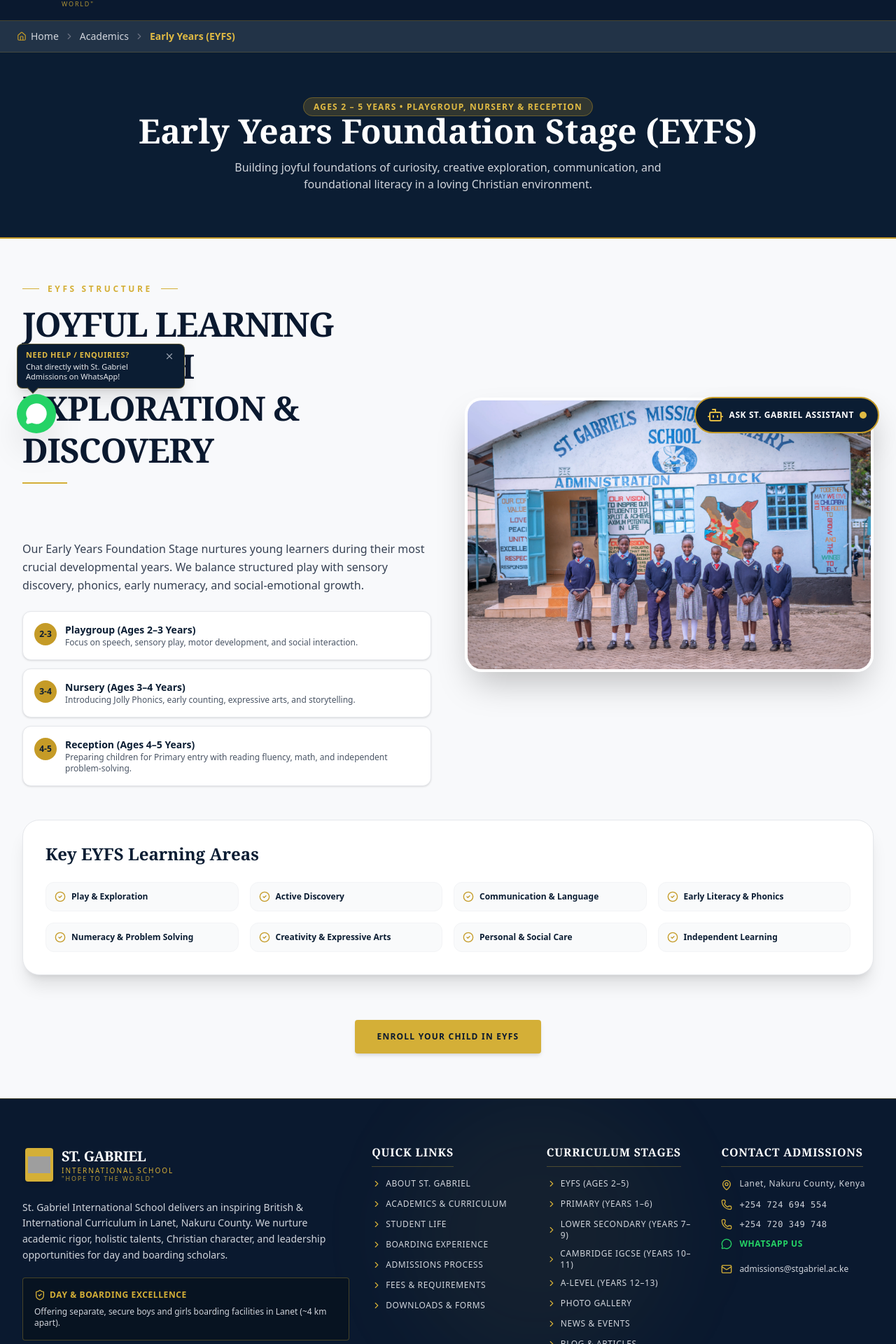
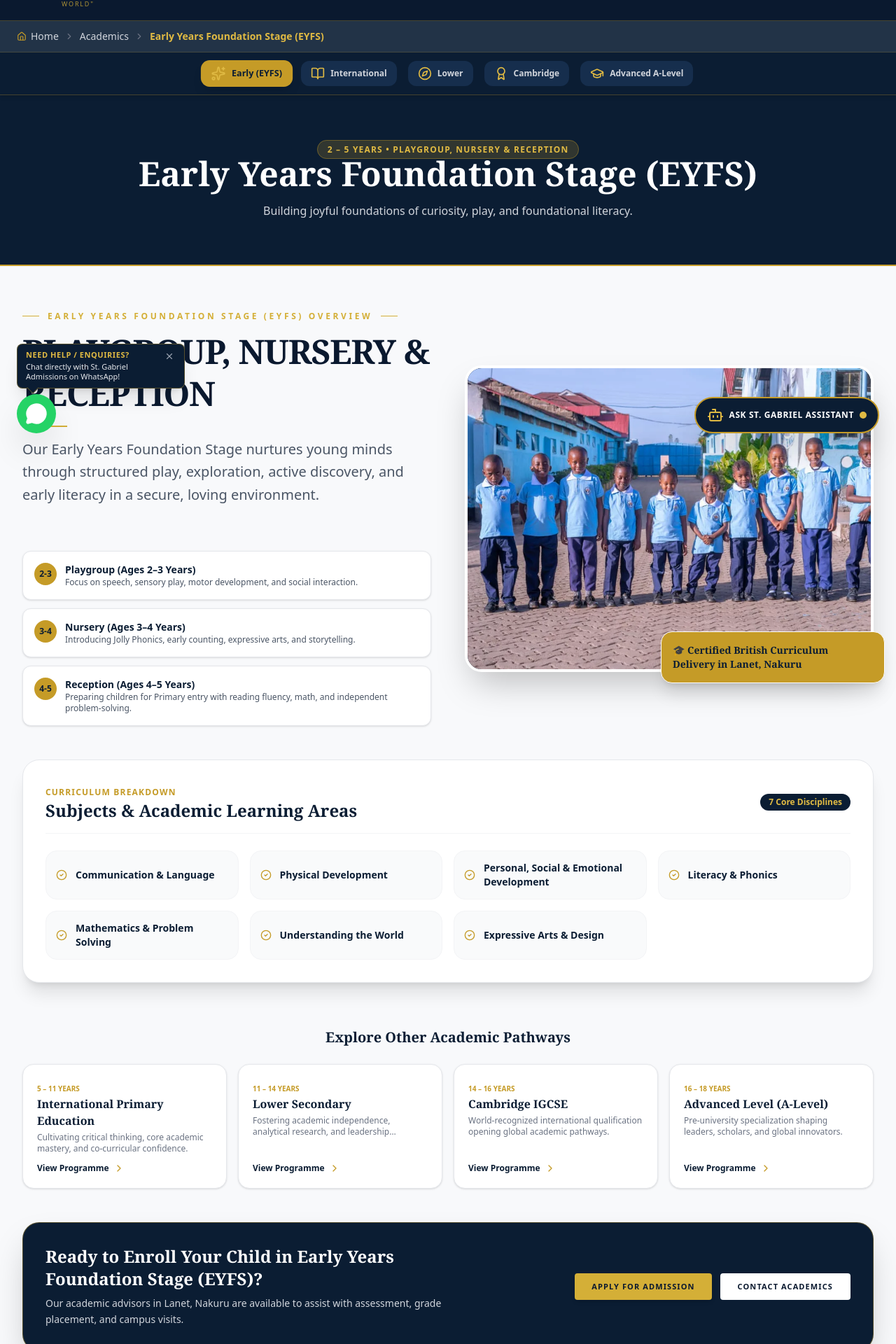
Before and after one commit to stechflare-ship-it/stgabrielinternational, a React (Vite) app: page /academics/eyfs in a window 1280 px wide. Shown: the part 157-2077 px from the top of the page at 70% size. Built offline with nearby package versions, Linux system fonts and the light colour scheme; grey boxes are pictures that could not be loaded.

Commit message:
Fix academics stage routing for early years, primary, lower secondary, IGCSE and A-Level

```diff
--- a/src/App.jsx
+++ b/src/App.jsx
@@ -90,10 +90,15 @@ function App(){
               <Route path='/about' element={<About />}/>
               <Route path='/academics' element={<Academics />}/>
               <Route path='/academics/eyfs' element={<EYFS />}/>
+              <Route path='/academics/early-years' element={<EYFS />}/>
               <Route path='/academics/primary' element={<Primary />}/>
               <Route path='/academics/lower-secondary' element={<LowerSecondary />}/>
+              <Route path='/academics/junior-secondary' element={<LowerSecondary />}/>
               <Route path='/academics/igcse' element={<IGCSE />}/>
+              <Route path='/academics/cambridge' element={<IGCSE />}/>
+              <Route path='/academics/senior-secondary' element={<IGCSE />}/>
               <Route path='/academics/a-level' element={<ALevel />}/>
+              <Route path='/academics/alevel' element={<ALevel />}/>
               <Route path='/student-life' element={<StudentLife />}/>
               <Route path='/boarding' element={<Boarding />}/>
               <Route path='/admissions' element={<Admissions />}/>
--- a/src/pages/EYFSPage.tsx
+++ b/src/pages/EYFSPage.tsx
@@ -1,57 +1,122 @@
 import React from 'react';
+import { useParams, useLocation, Link } from 'react-router-dom';
 import { SEOMetadata } from '../components/SEOMetadata';
 import { Breadcrumbs } from '../components/Breadcrumbs';
 import { SectionHeading } from '../components/SectionHeading';
 import { Button } from '../components/Button';
-import { Sparkles, CheckCircle2, Heart, BookOpen, Compass } from 'lucide-react';
+import { Sparkles, CheckCircle2, BookOpen, Compass, Award, GraduationCap, ChevronRight, ArrowRight } from 'lucide-react';
+import { CURRICULUM_STAGES } from '../data/schoolData';
 import academicExplore from '../assets/images/academics/academicexplore.webp';
 
 export const EYFSPage: React.FC = () => {
+  const { stageId } = useParams<{ stageId?: string }>();
+  const location = useLocation();
+
+  // Determine current stage key based on param or path
+  const currentPath = location.pathname.toLowerCase();
+  let activeKey = stageId?.toLowerCase() || 'eyfs';
+
+  if (currentPath.includes('primary')) {
+    activeKey = 'primary';
+  } else if (currentPath.includes('lower-secondary') || currentPath.includes('junior')) {
+    activeKey = 'lower-secondary';
+  } else if (currentPath.includes('igcse') || currentPath.includes('cambridge') || currentPath.includes('senior')) {
+    activeKey = 'igcse';
+  } else if (currentPath.includes('a-level') || currentPath.includes('alevel')) {
+    activeKey = 'a-level';
+  } else if (currentPath.includes('eyfs') || currentPath.includes('early')) {
+    activeKey = 'eyfs';
+  }
+
+  const stageData = CURRICULUM_STAGES.find((s) => s.key === activeKey) || CURRICULUM_STAGES[0];
+
+  const getStageIcon = (key: string) => {
+    switch (key) {
+      case 'eyfs':
+        return <Sparkles className="w-5 h-5 text-[#E0BA43]" />;
+      case 'primary':
+        return <BookOpen className="w-5 h-5 text-[#E0BA43]" />;
+      case 'lower-secondary':
+        return <Compass className="w-5 h-5 text-[#E0BA43]" />;
+      case 'igcse':
+        return <Award className="w-5 h-5 text-[#E0BA43]" />;
+      case 'a-level':
+        return <GraduationCap className="w-5 h-5 text-[#E0BA43]" />;
+      default:
+        return <BookOpen className="w-5 h-5 text-[#E0BA43]" />;
+    }
+  };
+
   return (
     <div className="w-full bg-[#F8F9FB] min-h-screen">
       <SEOMetadata
-        title="Early Years Foundation Stage (EYFS) | St. Gabriel Nakuru"
-        description="Early Years Foundation Stage (EYFS) at St. Gabriel International School, Lanet, Nakuru. Playgroup (2-3 yrs), Nursery (3-4 yrs), Reception (4-5 yrs)."
-        canonicalPath="/academics/eyfs"
+        title={`${stageData.title} | St. Gabriel International School Nakuru`}
+        description={`${stageData.title} (${stageData.years}, ${stageData.ageRange}) at St. Gabriel International School, Lanet, Nakuru. ${stageData.subtitle}`}
+        canonicalPath={stageData.path}
         breadcrumbs={[
           { name: 'Academics', path: '/academics' },
-          { name: 'EYFS', path: '/academics/eyfs' }
+          { name: stageData.title, path: stageData.path }
         ]}
       />
 
       <Breadcrumbs
         items={[
           { label: 'Academics', path: '/academics' },
-          { label: 'Early Years (EYFS)', path: '/academics/eyfs' }
+          { label: stageData.title, path: stageData.path }
         ]}
       />
 
-      <section className="bg-[#0B1D33] text-white py-16 px-4 sm:px-6 lg:px-8 border-b-2 border-[#C59B27]">
+      {/* Top Academic Stage Switcher Tabs */}
+      <div className="bg-[#0B1D33] border-b border-[#C59B27]/30 py-3 px-4 overflow-x-auto shadow-md sticky top-0 z-30">
+        <div className="max-w-7xl mx-auto flex items-center justify-start md:justify-center gap-2 sm:gap-4 min-w-max">
+          {CURRICULUM_STAGES.map((s) => {
+            const isActive = s.key === stageData.key;
+            return (
+              <Link
+                key={s.key}
+                to={s.path}
+                className={`flex items-center gap-2 px-3.5 py-2 rounded-xl text-xs font-bold transition-all ${
+                  isActive
+                    ? 'bg-[#C59B27] text-[#0B1D33] shadow-lg scale-105'
+                    : 'bg-[#162E4D] text-gray-300 hover:text-white hover:bg-[#1f3f68]'
+                }`}
+              >
+                {getStageIcon(s.key)}
+                <span>{s.title.split(' ')[0]} {s.key === 'eyfs' ? '(EYFS)' : s.key === 'a-level' ? 'A-Level' : ''}</span>
+              </Link>
+            );
+          })}
+        </div>
+      </div>
+
+      {/* Hero Header */}
+      <section className="bg-[#0B1D33] text-white py-12 sm:py-16 px-4 sm:px-6 lg:px-8 border-b-2 border-[#C59B27]">
         <div className="max-w-7xl mx-auto text-center space-y-4">
           <span className="px-3.5 py-1 rounded-full bg-[#C59B27]/20 text-[#E0BA43] text-xs font-bold uppercase tracking-widest border border-[#C59B27]/40">
-            Ages 2 – 5 Years • Playgroup, Nursery & Reception
+            {stageData.ageRange} • {stageData.years}
           </span>
           <h1 className="font-serif text-3xl sm:text-5xl font-extrabold text-white">
-            Early Years Foundation Stage (EYFS)
+            {stageData.title}
           </h1>
-          <p className="max-w-2xl mx-auto text-gray-300 text-sm sm:text-base">
-            Building joyful foundations of curiosity, creative exploration, communication, and foundational literacy in a loving Christian environment.
+          <p className="max-w-2xl mx-auto text-gray-300 text-sm sm:text-base leading-relaxed">
+            {stageData.subtitle}
           </p>
         </div>
       </section>
 
-      <section className="py-16 max-w-7xl mx-auto px-4 sm:px-6 lg:px-8 space-y-12">
+      {/* Stage Content Body */}
+      <section className="py-12 sm:py-16 max-w-7xl mx-auto px-4 sm:px-6 lg:px-8 space-y-12">
         <div className="grid grid-cols-1 lg:grid-cols-2 gap-12 items-center">
           <div className="space-y-6">
             <SectionHeading
-              badge="EYFS Structure"
-              title="Joyful Learning Through Exploration & Discovery"
+              badge={`${stageData.title} Overview`}
+              title={stageData.years}
+              subtitle={stageData.overview}
               align="left"
             />
-            <p className="text-gray-700 text-sm sm:text-base leading-relaxed">
-              Our Early Years Foundation Stage nurtures young learners during their most crucial developmental years. We balance structured play with sensory discovery, phonics, early numeracy, and social-emotional growth.
-            </p>
 
+            {/* EYFS Specific Sub-stages or General Key Highlights */}
+            {stageData.key === 'eyfs' ? (
               <div className="space-y-3">
                 <div className="p-4 rounded-xl bg-white border border-gray-200 shadow-sm flex items-start gap-3">
                   <span className="w-8 h-8 rounded-full bg-[#C59B27] text-[#0B1D33] font-bold text-xs flex items-center justify-center flex-shrink-0">
@@ -83,48 +148,108 @@ export const EYFSPage: React.FC = () => {
                   </div>
                 </div>
               </div>
+            ) : (
+              <div className="space-y-3">
+                <h4 className="font-bold text-sm text-[#0B1D33] uppercase tracking-wider">Programme Highlights:</h4>
+                <div className="grid grid-cols-1 gap-2.5">
+                  {stageData.highlights.map((highlight, idx) => (
+                    <div key={idx} className="p-3.5 rounded-xl bg-white border border-gray-200 shadow-sm flex items-start gap-3">
+                      <CheckCircle2 className="w-5 h-5 text-[#C59B27] flex-shrink-0 mt-0.5" />
+                      <span className="text-xs sm:text-sm text-gray-800 font-medium">{highlight}</span>
+                    </div>
+                  ))}
+                </div>
+              </div>
+            )}
           </div>
 
           <div className="relative">
+            <div className="rounded-3xl overflow-hidden border-4 border-white shadow-2xl bg-[#0B1D33] aspect-[4/3]">
               <img
-              src={academicExplore}
-              alt="St. Gabriel EYFS Class Activity"
-              className="w-full h-full shadow-2xl object-cover border-4 rounded-3xl border-white"
-
-
+                src={stageData.image || academicExplore}
+                alt={stageData.title}
+                className="w-full h-full object-cover"
                 referrerPolicy="no-referrer"
               />
             </div>
+            <div className="absolute -bottom-4 -right-4 bg-[#C59B27] text-[#0B1D33] p-4 rounded-2xl font-serif font-bold text-xs sm:text-sm shadow-xl max-w-xs border border-white">
+              🎓 Certified British Curriculum Delivery in Lanet, Nakuru
+            </div>
+          </div>
         </div>
 
-        {/* EYFS Core Focus Areas */}
-        <div className="bg-white p-8 rounded-3xl border border-gray-200 shadow-xl space-y-6">
+        {/* Core Subjects & Learning Areas */}
+        <div className="bg-white p-6 sm:p-8 rounded-3xl border border-gray-200 shadow-xl space-y-6">
+          <div className="flex flex-col sm:flex-row sm:items-center justify-between gap-2 border-b border-gray-100 pb-4">
+            <div>
+              <span className="text-xs font-bold uppercase tracking-widest text-[#C59B27]">Curriculum Breakdown</span>
               <h3 className="font-serif text-2xl font-bold text-[#0B1D33]">
-            Key EYFS Learning Areas
+                Subjects & Academic Learning Areas
               </h3>
+            </div>
+            <span className="px-3 py-1 rounded-full bg-[#0B1D33] text-[#E0BA43] text-xs font-bold w-fit">
+              {stageData.subjects.length} Core Disciplines
+            </span>
+          </div>
+
           <div className="grid grid-cols-1 md:grid-cols-2 lg:grid-cols-4 gap-4">
-            {[
-              'Play & Exploration',
-              'Active Discovery',
-              'Communication & Language',
-              'Early Literacy & Phonics',
-              'Numeracy & Problem Solving',
-              'Creativity & Expressive Arts',
-              'Personal & Social Care',
-              'Independent Learning'
-            ].map((area) => (
-              <div key={area} className="flex items-center gap-2 p-3 rounded-xl bg-gray-50 border border-gray-100 text-xs font-bold text-[#0B1D33]">
+            {stageData.subjects.map((subject) => (
+              <div key={subject} className="flex items-center gap-3 p-3.5 rounded-2xl bg-gray-50 border border-gray-100 text-xs sm:text-sm font-bold text-[#0B1D33] hover:border-[#C59B27] transition-colors">
                 <CheckCircle2 className="w-4 h-4 text-[#C59B27] flex-shrink-0" />
-                <span>{area}</span>
+                <span>{subject}</span>
               </div>
             ))}
           </div>
         </div>
 
-        <div className="text-center pt-4">
-          <Button to="/admissions" variant="primary" size="lg">
-            Enroll Your Child in EYFS
+        {/* Other Stages Quick Navigation Grid */}
+        <div className="space-y-6 pt-4">
+          <h3 className="font-serif text-xl font-bold text-[#0B1D33] text-center">
+            Explore Other Academic Pathways
+          </h3>
+          <div className="grid grid-cols-1 sm:grid-cols-2 lg:grid-cols-4 gap-4">
+            {CURRICULUM_STAGES.filter((s) => s.key !== stageData.key).map((otherStage) => (
+              <Link
+                key={otherStage.key}
+                to={otherStage.path}
+                className="p-5 rounded-2xl bg-white border border-gray-200 hover:border-[#C59B27] shadow-sm hover:shadow-lg transition-all group flex flex-col justify-between space-y-3"
+              >
+                <div>
+                  <span className="text-[10px] uppercase font-bold text-[#C59B27]">{otherStage.ageRange}</span>
+                  <h4 className="font-serif font-bold text-base text-[#0B1D33] group-hover:text-[#C59B27] transition-colors">
+                    {otherStage.title}
+                  </h4>
+                  <p className="text-xs text-gray-500 line-clamp-2 mt-1">
+                    {otherStage.subtitle}
+                  </p>
+                </div>
+                <div className="flex items-center gap-1.5 text-xs font-bold text-[#0B1D33] group-hover:translate-x-1 transition-transform">
+                  <span>View Programme</span>
+                  <ChevronRight className="w-4 h-4 text-[#C59B27]" />
+                </div>
+              </Link>
+            ))}
+          </div>
+        </div>
+
+        {/* Enrollment CTA Banner */}
+        <div className="bg-[#0B1D33] text-white p-8 rounded-3xl border border-[#C59B27]/40 shadow-2xl flex flex-col md:flex-row items-center justify-between gap-6 text-center md:text-left">
+          <div className="space-y-2 max-w-xl">
+            <h3 className="font-serif text-2xl font-bold text-white">
+              Ready to Enroll Your Child in {stageData.title}?
+            </h3>
+            <p className="text-xs sm:text-sm text-gray-300 leading-relaxed">
+              Our academic advisors in Lanet, Nakuru are available to assist with assessment, grade placement, and campus visits.
+            </p>
+          </div>
+          <div className="flex flex-wrap justify-center gap-3">
+            <Button to="/admissions" variant="primary" size="md">
+              Apply for Admission
             </Button>
+            <Button to="/contact" variant="secondary" size="md">
+              Contact Academics
+            </Button>
+          </div>
         </div>
       </section>
     </div>
```
Lines whose indentation alone changed are shown as unchanged.
